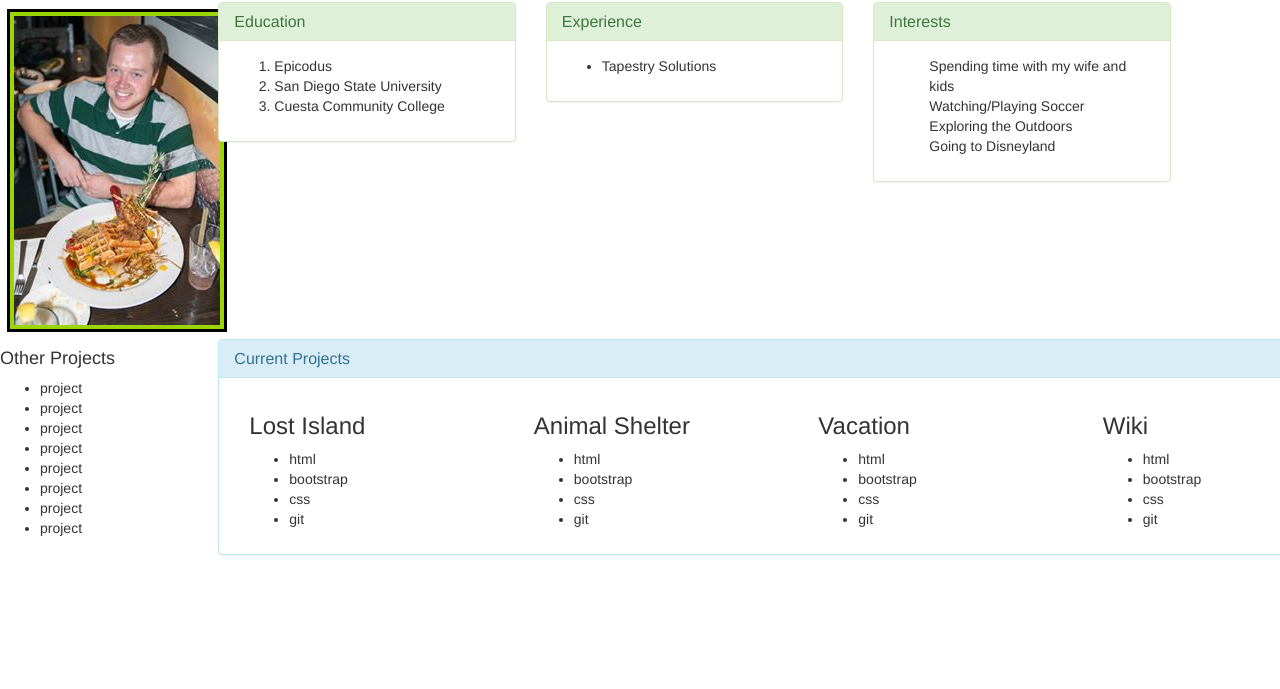
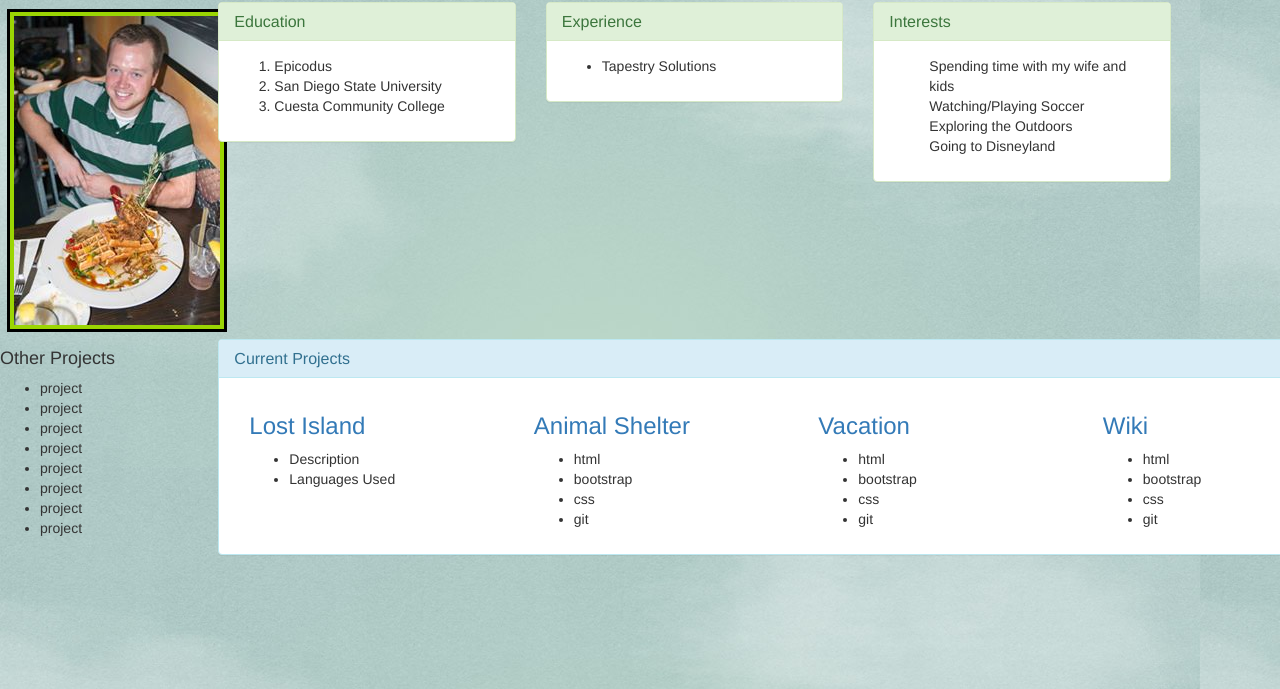
Before and after one commit to seacamjen/project1, a plain HTML site: page index.html in a window 1280 px wide. Shown: the part 111-800 px from the top of the page. Drawn offline with Linux system fonts and the light colour scheme.

Commit message:
It will now include a background image, Each of the projects in the Current projects are linked to their respective sites.

```diff
--- a/index.html
+++ b/index.html
@@ -6,6 +6,11 @@
     <link href="css/style.css" rel="stylesheet" type="text/css" media="all">
     <title>Cameron Jensen</title>
   </head>
+  <style>
+  body {
+    background-image: url("img/background-page.jpg");
+  }
+  </style>
   <body>
     <div class="first">
         <h2>S. Cameron Jensen</h2>
@@ -95,7 +100,14 @@
                     </div>
                     <div class="panel-body">
                       <div class="col-md-3">
-                        <h3>Lost Island</h3>
+                        <a href="https://seacamjen.github.io/lost-island"><h3>Lost Island</h3></a>
+                        <ul>
+                          <li>Description</li>
+                          <li>Languages Used</li>
+                        </ul>
+                      </div>
+                      <div class="col-md-3">
+                        <a href="https://seacamjen.github.io/animal-shelter"><h3>Animal Shelter</h3></a>
                         <ul>
                           <li>html</li>
                           <li>bootstrap</li>
@@ -104,8 +116,8 @@
                         </ul>
                       </div>
                       <div class="col-md-3">
-                        <h3>Animal Shelter</h3>
-                        <ul>
+                        <a href="https://seacamjen.github.io/vacation"><h3>Vacation</h3>
+                        <ul></a>
                           <li>html</li>
                           <li>bootstrap</li>
                           <li>css</li>
@@ -113,17 +125,8 @@
                         </ul>
                       </div>
                       <div class="col-md-3">
-                        <h3>Vacation</h3>
-                        <ul>
-                          <li>html</li>
-                          <li>bootstrap</li>
-                          <li>css</li>
-                          <li>git</li>
-                        </ul>
-                      </div>
-                      <div class="col-md-3">
-                        <h3>Wiki</h3>
-                        <ul>
+                        <a href="https://seacamjen.github.io/wiki"><h3>Wiki</h3>
+                        <ul></a>
                           <li>html</li>
                           <li>bootstrap</li>
                           <li>css</li>
```
Also changed, not shown: img/background-page.jpg (added).
